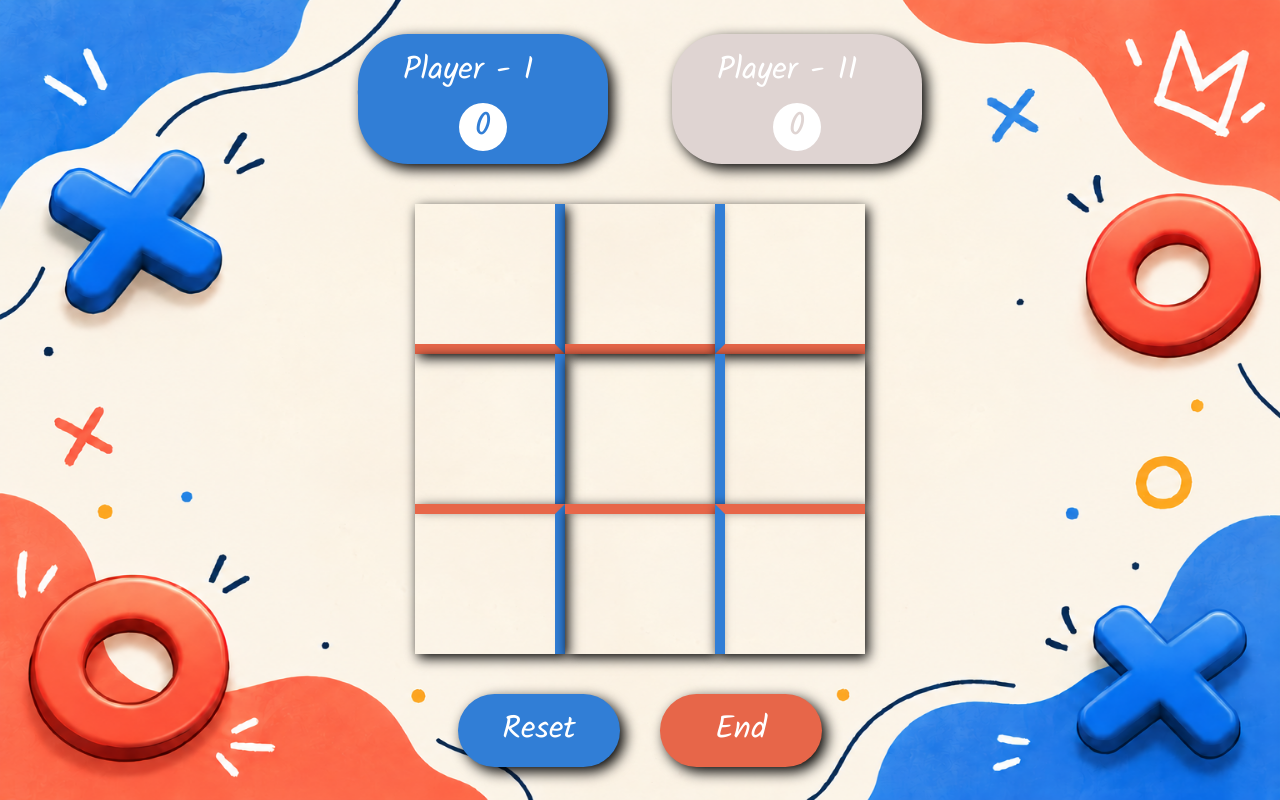
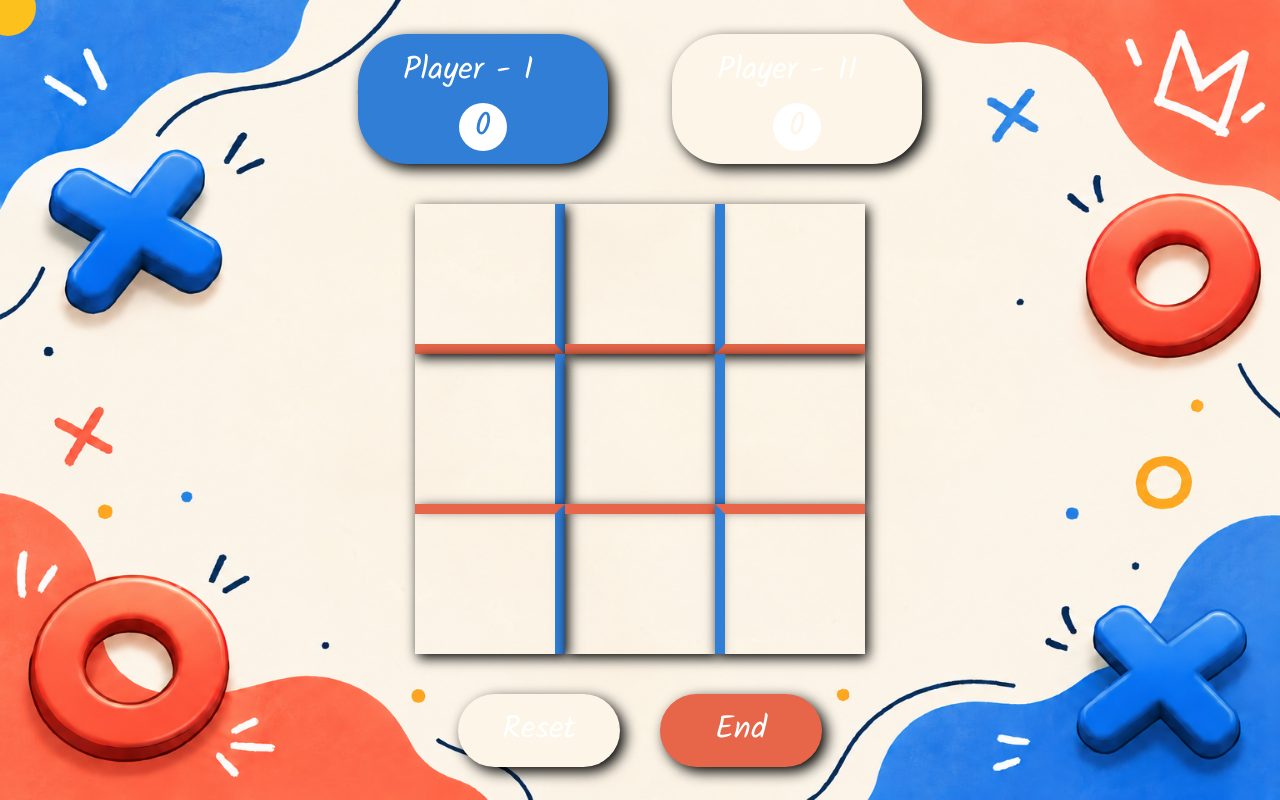
Before and after one commit to supineboi/tic-tac-toe, a React (Vite) app: page / in a window 1280 px wide. Both pictures are taken after a click on the button "🥊 Throw Hands 👊". Built offline with nearby package versions, Linux system fonts and the light colour scheme; a web font is replaced by a local one.

Commit message:
code refactor 1

```diff
--- a/src/App.tsx
+++ b/src/App.tsx
@@ -2,20 +2,41 @@ import { useState } from 'react'
 import './App.css'
 import Board from './components/Board'
 import Home from './components/Home'
+import useCustomCursor from "./hook/useCustomCursor";
+import { colorPanel, getPlayerColor, type Players } from './shared/utils';
 
 function App() {
   const [isStart, setIsStart] = useState<boolean>(false)
+  const [cursorSymbol, setCursorSymbol] = useState<Players | null>(null);
+  const cursorRef = useCustomCursor();
 
   return (
+    <>
+      <div
+          ref={cursorRef}
+          className='fixed flex justify-center items-center text-6xl font-bold top-0 left-0 pointer-events-none size-14 rounded-full'
+          style={{
+              ...!cursorSymbol ? {
+                backgroundColor: colorPanel.dark,
+                zIndex: 30
+              } : {
+                color: getPlayerColor(cursorSymbol)
+              }
+          }}
+      >{cursorSymbol?.toUpperCase()}</div>
       <main className='h-screen w-screen flex flex-col justify-center items-center'>
         {
           isStart ? (
-          <Board onEndHandler={() => setIsStart(false)}/>
+            <Board
+              onChangeCursor={setCursorSymbol}
+              onEndHandler={() => setIsStart(false)}
+            />
           ) : (
             <Home startHandler={() => setIsStart(true)}/>
           )
         }
       </main>
+    </>
   )
 }
 
--- a/src/UI/Button.tsx
+++ b/src/UI/Button.tsx
@@ -1,5 +1,5 @@
 import type {ReactNode} from "react";
-import { offColor } from "../shared/utils";
+import { colorPanel } from "../shared/utils";
 
 interface ButtonType {
     height: string,
@@ -21,7 +21,7 @@ const Button: React.FC<ButtonType> = ({onClick, height, width, fontSize, bgColor
             style={{
                 height: height,
                 width: width,
-                backgroundColor: disabled ? offColor : bgColor,
+                backgroundColor: disabled ? colorPanel.lite : bgColor,
                 borderRadius: border,
                 fontSize: fontSize,
                 ...textColor ? {color: textColor} : {}
--- a/src/components/Board/Box.tsx
+++ b/src/components/Board/Box.tsx
@@ -1,5 +1,5 @@
 import { useEffect, useState } from "react";
-import { getPlayerColor, offColor, type Players } from "../../shared/utils";
+import { getPlayerColor, type Players } from "../../shared/utils";
 
 type Position = "top" | "bottom" | "right" | "left";
 type Border = "borderTopColor" | "borderBottomColor" | "borderRightColor" | "borderLeftColor"
@@ -65,14 +65,8 @@ const Box = ({index, player, reset, onPlayerChange}: {
     }
 
     const [activePlayer, setActivePlayer] = useState<Players>();
-    const [isHover, setIsHover] = useState<boolean>(false);
-
-    const onHoverHandler = (val: boolean) => {
-        setIsHover(val);
-    }
 
     const onClickHandler = () => {
-        setIsHover(false)
         setActivePlayer(player);
         onPlayerChange(index, player);
     }
@@ -87,8 +81,6 @@ const Box = ({index, player, reset, onPlayerChange}: {
                 className={applyClasses}
                 style={styles}
                 {...(!activePlayer && {
-                    onMouseEnter: () => onHoverHandler(true),
-                    onMouseLeave: () => onHoverHandler(false),
                     onClick: () => onClickHandler(),
                 })}
             >
--- a/src/components/Board/Footer.tsx
+++ b/src/components/Board/Footer.tsx
@@ -1,7 +1,8 @@
 import { playerColors, type GameState } from "../../shared/utils";
 import Button from "../../UI/Button";
 
-const Footer = ({gameState, onReset, onEnd} : {
+const Footer = ({isNonOccupied, gameState, onReset, onEnd} : {
+    isNonOccupied: boolean,
     gameState: GameState,
     onReset: () => void,
     onEnd: () => void
@@ -15,7 +16,7 @@ const Footer = ({gameState, onReset, onEnd} : {
                 border="50px"
                 fontSize="32px"
                 onClick={onReset}
-                disabled={gameState !== 'play'}
+                disabled={gameState !== 'play' || isNonOccupied}
             >
                 Reset
             </Button>
--- a/src/components/Board/Header.tsx
+++ b/src/components/Board/Header.tsx
@@ -1,5 +1,5 @@
 import type { Dispatch, SetStateAction } from "react";
-import { getPlayerColor, offColor, type PlayerDetails, type Players } from "../../shared/utils";
+import { getPlayerColor, colorPanel, type PlayerDetails, type Players } from "../../shared/utils";
 import Button from "../../UI/Button";
 import PlayerPIll from "../../UI/PlayerPill";
 
@@ -9,8 +9,8 @@ const Header = ({activePlayer, info, setInfo}: {
     info: PlayerDetails,
     setInfo: Dispatch<SetStateAction<PlayerDetails>>
 }) => {
-    const playerXColor = activePlayer == 'x' ? getPlayerColor("x") : offColor;
-    const playerOColor = activePlayer == 'o' ? getPlayerColor("o") : offColor;
+    const playerXColor = activePlayer == 'x' ? getPlayerColor("x") : colorPanel.lite;
+    const playerOColor = activePlayer == 'o' ? getPlayerColor("o") : colorPanel.lite;
     const onPlayerNameChange = () => {
 
     }
--- a/src/components/Board/Main.tsx
+++ b/src/components/Board/Main.tsx
@@ -1,17 +1,29 @@
+import type { Dispatch, SetStateAction } from "react";
 import { type Details, type GameState, type Players } from "../../shared/utils";
 import Box from "./Box";
 import Overlay from "./Overlay";
 
-const Main = ({gameState, player, playerInfo, reset, onNext, onPlayerChange} : {
+const Main = ({ gameState, player, playerInfo, reset, onNext, onPlayerChange, onChangeCursor }: {
     gameState: GameState,
     player: Players,
     playerInfo: Details,
     reset: number,
     onNext: () => void,
-    onPlayerChange: (index: number, player: Players) => void
+    onPlayerChange: (index: number, player: Players) => void,
+    onChangeCursor: Dispatch<SetStateAction<Players | null>>
 }) => {
     const onChangeHandler = (index: number, player: Players) => {
         onPlayerChange(index, player);
+        const cursorSymbol = player === 'x' ? "o" : "x"
+        onChangeCursor(cursorSymbol)
+    }
+
+    const onMouseEnterHandler = () => {
+        onChangeCursor(player)
+    }
+
+    const onMouseLeaveHandler = () => {
+        onChangeCursor(null)
     }
 
     return (
@@ -25,7 +37,11 @@ const Main = ({gameState, player, playerInfo, reset, onNext, onPlayerChange} : {
                         onNext={onNext}
                     />
                 )}
-                <div className={`[&>span]:size-37.5  grid grid-cols-3 py-10 [&>span]:shadow-[3px_4px_12px_black] ${gameState !== 'play' ? "opacity-45 pointer-events-none" : ""}`}>
+                <div
+                    onMouseEnter={onMouseEnterHandler}
+                    onMouseLeave={onMouseLeaveHandler}
+                    className={`[&>span]:size-37.5  grid grid-cols-3 my-10 [&>span]:shadow-[3px_4px_12px_black] ${gameState !== 'play' ? "opacity-45 pointer-events-none" : ""}`}
+                >
                     {
                         Array.from({ length: 9 }).map((_, index) => (
                             <Box
@@ -40,7 +56,7 @@ const Main = ({gameState, player, playerInfo, reset, onNext, onPlayerChange} : {
                 </div>
             </div>
         </>
-     );
+    );
 }
 
 export default Main;
--- a/src/components/Board/Overlay.tsx
+++ b/src/components/Board/Overlay.tsx
@@ -1,4 +1,4 @@
-import { getPlayerColor, offColor, type GameState, type Players } from "../../shared/utils";
+import { colorPanel, getPlayerColor, type GameState, type Players } from "../../shared/utils";
 
 const Overlay = ({
     name,
@@ -19,9 +19,12 @@ const Overlay = ({
             <div
                 className={`w-[80%] flex justify-center items-center flex-col py-10 px-14 rounded-full font-kalam text-white text-2xl leading-12 shadow-[2px_2px_5px_white]`}
                 style={{
-                    backgroundColor: gameState === 'won'
-                        ? getPlayerColor(player)
-                        : offColor
+                    ...gameState === 'won'
+                    ? {
+                        backgroundColor: getPlayerColor(player)
+                    } : {
+                        background: `linear-gradient(to right, ${getPlayerColor('x')} 50%, ${getPlayerColor('o')} 50%)`
+                    }
                 }}
             >
             <div>
@@ -40,13 +43,13 @@ const Overlay = ({
             </div>
 
             <button
-                className="px-5 mt-2 rounded-full shadow-[2px_2px_5px_white]"
+                className="px-5 mt-2 rounded-full shadow-[2px_2px_5px_black] text-black"
                 onClick={onClickHandler}
                 style={{
                     backgroundColor: gameState === 'won'
                         ? player === 'o' ? getPlayerColor('x')
                         : getPlayerColor('o')
-                        : "#948989"
+                        : colorPanel.lite
                 }}
             >
                 One More!
--- a/src/components/Board/index.tsx
+++ b/src/components/Board/index.tsx
@@ -1,4 +1,4 @@
-import { useState } from "react";
+import { useState, type Dispatch, type SetStateAction } from "react";
 import Header from "./Header";
 import { type GameState, type PlayerDetails, type Players } from "../../shared/utils";
 import Main from "./Main";
@@ -22,7 +22,8 @@ const winningPatterns: WinningPatterns= [
     [2, 4, 6], // Reverse diagonal
 ];
 
-const Board = ({onEndHandler} : {
+const Board = ({onChangeCursor, onEndHandler} : {
+    onChangeCursor: Dispatch<SetStateAction<Players | null>>,
     onEndHandler: () => void
 }) => {
     const [gameState, setGameState] = useState<GameState>("play");
@@ -42,8 +43,9 @@ const Board = ({onEndHandler} : {
     }
 
     const [playerPositions, setPlayerPositions] = useState<PlayerPositions>(initialPlayerPos);
-    const activePlayer = (playerPositions.x.length + playerPositions.o.length)%2 === 0 ? 'x' : 'o';
-    const isUnFill = !playerPositions.x.length &&  !playerPositions.o.length;
+    const totalOccupiedPos = playerPositions.x.length + playerPositions.o.length;
+    const activePlayer: Players = totalOccupiedPos%2 === 0 ? 'x' : 'o';
+    const isNonOccupied = !totalOccupiedPos
     const [reset, setReset] = useState<number>(0);
 
     const onPlayerHandler  =  (
@@ -113,8 +115,10 @@ const Board = ({onEndHandler} : {
                 reset={reset}
                 onPlayerChange={onPlayerHandler}
                 onNext={onNextHandler}
+                onChangeCursor={onChangeCursor}
             />
             <Footer
+                isNonOccupied={isNonOccupied}
                 gameState={gameState}
                 onEnd={onEndHandler}
                 onReset={onResetHandler}
--- a/src/components/Home.tsx
+++ b/src/components/Home.tsx
@@ -2,6 +2,7 @@ import Button from "../UI/Button";
 import { useRef, useState } from "react";
 import TicTacMusic from '../assets/tic-tac-anthem.mp3'
 import { icons } from "../assets/icons";
+import { colorPanel } from "../shared/utils";
 
 const Home = ({startHandler} : {
     startHandler: () => void
@@ -28,7 +29,11 @@ const Home = ({startHandler} : {
         <>
             <button
                 onClick={onClickHandler}
-                className="rounded-full border p-2 border-[#E7C027] shadow-[2px_2px_6px_black]"
+                className="rounded-full border p-2 shadow-[2px_2px_6px_black]"
+                style={{
+                    borderColor: colorPanel.dark,
+                    color: colorPanel.dark
+                }}
             >
                 {isMute ? icons.volumeMute : icons.volumeUp}
             </button>
@@ -37,7 +42,7 @@ const Home = ({startHandler} : {
                 height="99px"
                 width="365px"
                 fontSize="32px"
-                bgColor="#fcf4e7"
+                bgColor={colorPanel.lite}
                 border="50px"
                 textColor="black"
                 onClick={startHandler}
--- a/src/shared/utils.ts
+++ b/src/shared/utils.ts
@@ -8,7 +8,10 @@ export interface Details {
 
 export type PlayerDetails = Record<Players, Details>
 
-export const offColor = "#DFD4D2";
+export const colorPanel = {
+    lite: "#fdf5e7",
+    dark: "#fdc11e"
+}
 
 export const playerColors = {
     x: "#317ED6",
```
Lines whose indentation alone changed are shown as unchanged.
